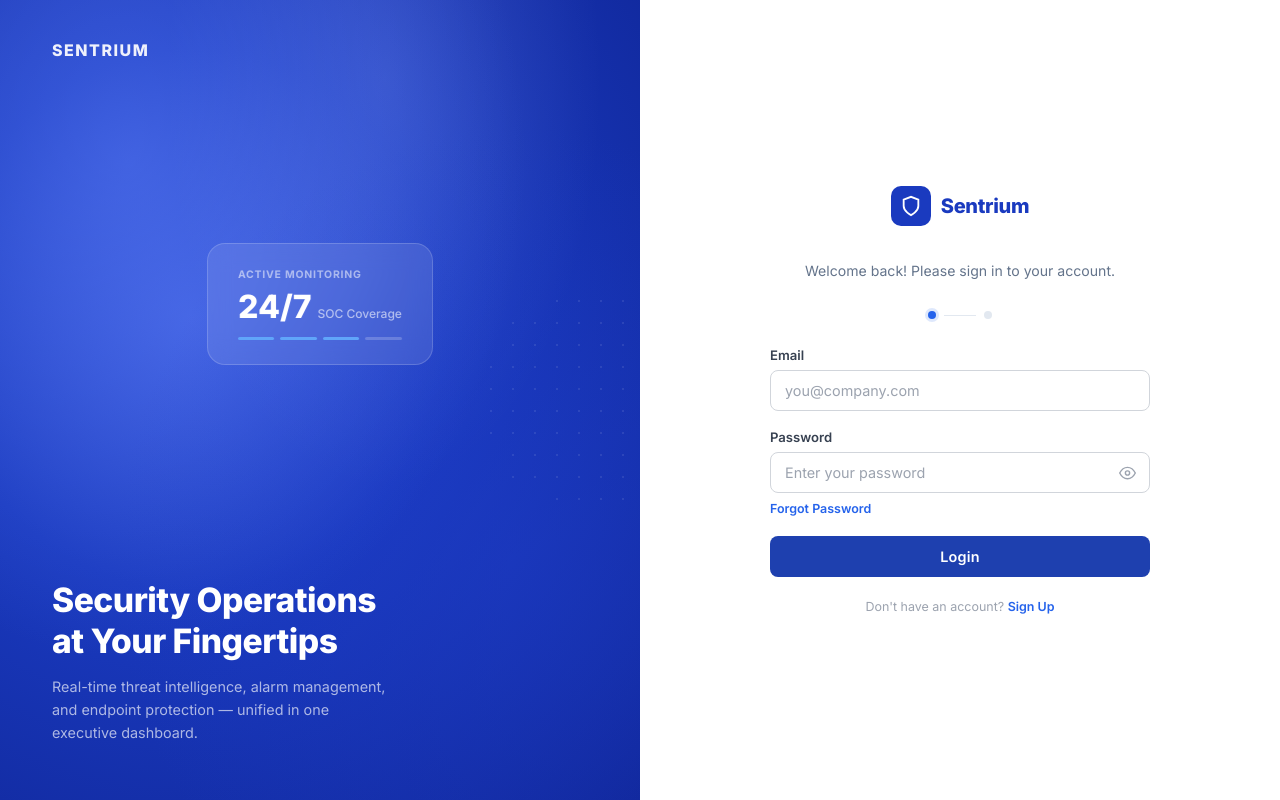
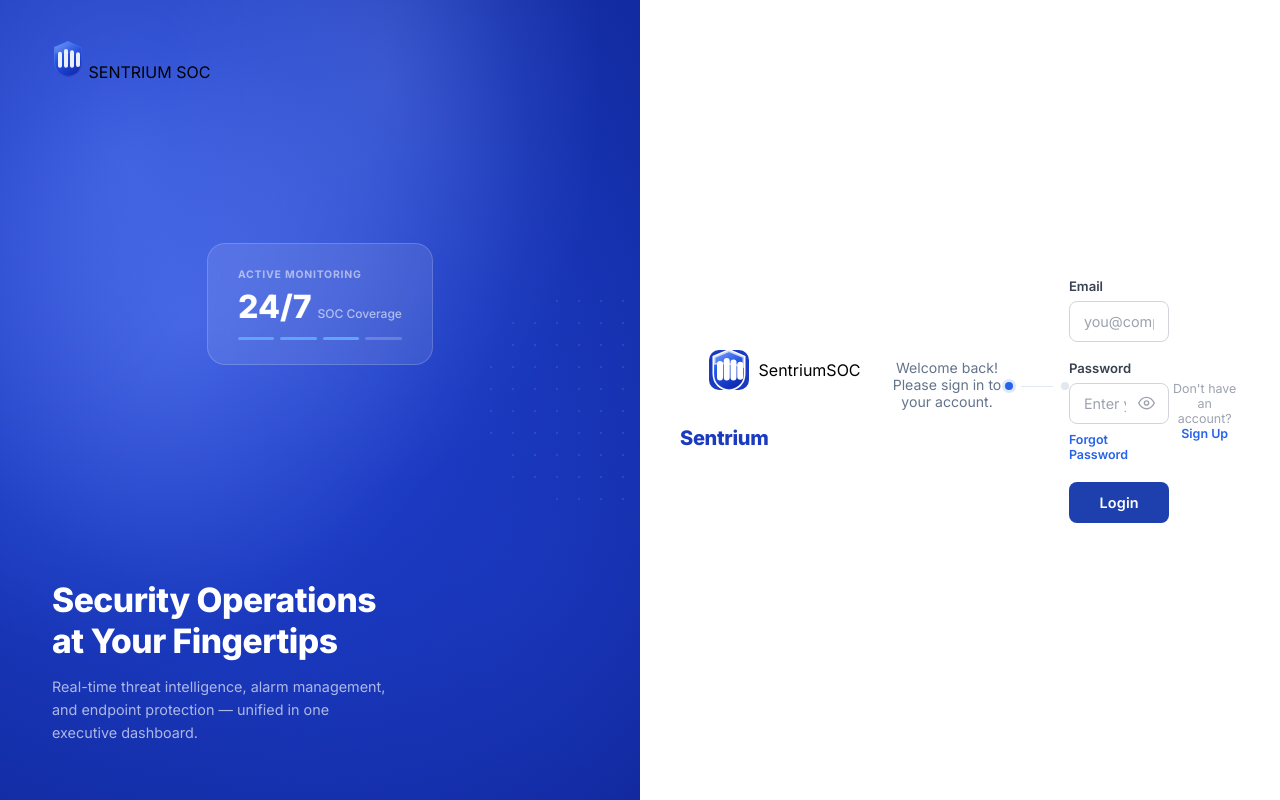
Before and after one commit to Athena-Olymph/dash, a FastAPI app: page /login in a window 1280 px wide. Run offline with FastAPI, Linux system fonts and the light colour scheme; some libraries are stand-ins or nearby versions.

Commit message:
Update login.html

```diff
--- a/soc_dashboard/templates/login.html
+++ b/soc_dashboard/templates/login.html
@@ -374,7 +374,37 @@
 
 <!-- LEFT PANEL -->
 <div class="login-left">
-    <div class="login-left-brand"><h1>Sentrium</h1></div>
+    <div class="login-left-brand">
+    <svg style="width:32px;height:38px;opacity:0.9;" viewBox="0 0 48 56" fill="none" xmlns="http://www.w3.org/2000/svg" aria-hidden="true">
+  <defs>
+    <linearGradient id="sg" x1="0" y1="0" x2="0.6" y2="1">
+      <stop offset="0%" stop-color="#5B8EF8"/>
+      <stop offset="45%" stop-color="#2154E8"/>
+      <stop offset="100%" stop-color="#1029B0"/>
+    </linearGradient>
+    <linearGradient id="sg2" x1="0" y1="0" x2="1" y2="1">
+      <stop offset="0%" stop-color="rgba(255,255,255,0.30)"/>
+      <stop offset="100%" stop-color="rgba(255,255,255,0)"/>
+    </linearGradient>
+  </defs>
+  <!-- Shield body -->
+  <path d="M24 1 L45 10 L45 33 C45 46 36 54 24 55 C12 54 3 46 3 33 L3 10 Z" fill="url(#sg)"/>
+  <!-- Gloss highlight top-left -->
+  <path d="M24 3 L43 11 L43 24 C32 21 14 18 5 20 L5 11 Z" fill="url(#sg2)" opacity="0.7"/>
+  <!-- Shield border -->
+  <path d="M24 2 L44 11 L44 33 C44 46 35 53 24 54 C13 53 4 46 4 33 L4 11 Z" fill="none" stroke="rgba(255,255,255,0.22)" stroke-width="1"/>
+  <!-- 4 vertical pill bars (white) — varying heights like the logo -->
+  <!-- Bar 1 -->
+  <rect x="9"  y="17" width="6" height="24" rx="3" fill="white"/>
+  <!-- Bar 2 -->
+  <rect x="18" y="13" width="6" height="28" rx="3" fill="white"/>
+  <!-- Bar 3 -->
+  <rect x="27" y="15" width="6" height="26" rx="3" fill="white"/>
+  <!-- Bar 4 -->
+  <rect x="36" y="18" width="6" height="22" rx="3" fill="white"/>
+</svg>
+    <span>SENTRIUM SOC</span>
+  </div>
     <div class="login-left-dots"></div>
 
     <!-- Floating stat card -->
@@ -404,8 +434,39 @@
 
         <div class="login-logo">
             <div class="login-logo-icon">
-                <svg viewBox="0 0 24 24"><path d="M12 22s8-4 8-10V5l-8-3-8 3v7c0 6 8 10 8 10z"/></svg>
+              <svg style="width:42px;height:42px;" viewBox="0 0 48 56" fill="none" xmlns="http://www.w3.org/2000/svg" aria-hidden="true">
+  <defs>
+    <linearGradient id="sg" x1="0" y1="0" x2="0.6" y2="1">
+      <stop offset="0%" stop-color="#5B8EF8"/>
+      <stop offset="45%" stop-color="#2154E8"/>
+      <stop offset="100%" stop-color="#1029B0"/>
+    </linearGradient>
+    <linearGradient id="sg2" x1="0" y1="0" x2="1" y2="1">
+      <stop offset="0%" stop-color="rgba(255,255,255,0.30)"/>
+      <stop offset="100%" stop-color="rgba(255,255,255,0)"/>
+    </linearGradient>
+  </defs>
+  <!-- Shield body -->
+  <path d="M24 1 L45 10 L45 33 C45 46 36 54 24 55 C12 54 3 46 3 33 L3 10 Z" fill="url(#sg)"/>
+  <!-- Gloss highlight top-left -->
+  <path d="M24 3 L43 11 L43 24 C32 21 14 18 5 20 L5 11 Z" fill="url(#sg2)" opacity="0.7"/>
+  <!-- Shield border -->
+  <path d="M24 2 L44 11 L44 33 C44 46 35 53 24 54 C13 53 4 46 4 33 L4 11 Z" fill="none" stroke="rgba(255,255,255,0.22)" stroke-width="1"/>
+  <!-- 4 vertical pill bars (white) — varying heights like the logo -->
+  <!-- Bar 1 -->
+  <rect x="9"  y="17" width="6" height="24" rx="3" fill="white"/>
+  <!-- Bar 2 -->
+  <rect x="18" y="13" width="6" height="28" rx="3" fill="white"/>
+  <!-- Bar 3 -->
+  <rect x="27" y="15" width="6" height="26" rx="3" fill="white"/>
+  <!-- Bar 4 -->
+  <rect x="36" y="18" width="6" height="22" rx="3" fill="white"/>
+</svg>
             </div>
+            <div class="login-logo-wordmark">
+              <span class="lw-sentrium">Sentrium</span><span class="lw-soc">SOC</span>
+            </div>
+          </div>
             <span class="login-logo-text">Sentrium</span>
         </div>
 
```
